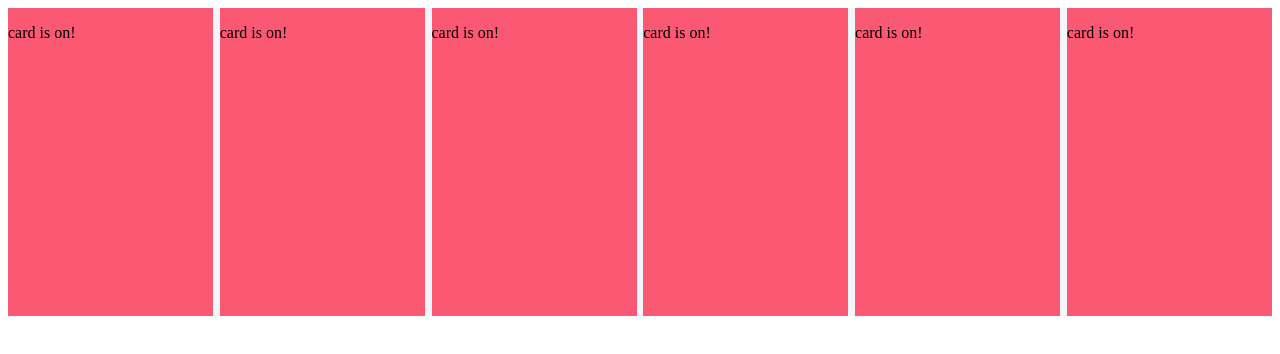
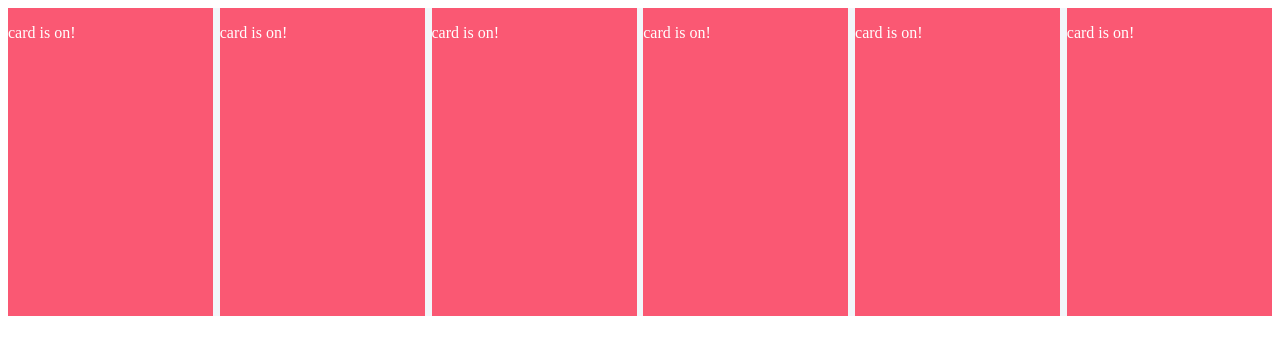
Before and after one commit to shashankx86/grader, an Angular app: page / in a window 1280 px wide. Shown: the top 354 px of the page. Built offline with nearby package versions, Linux system fonts and the light colour scheme.

Commit message:
Add two colours to the global css file which will be used for card text

```diff
--- a/src/app/assignment-card/assignment-card.component.css
+++ b/src/app/assignment-card/assignment-card.component.css
@@ -1,4 +1,5 @@
 .assignment-card{
+    color: var(--card-text-colour-for-dark-bg);
     display: flex;
     flex-direction: column;
     aspect-ratio: 3 / 4.5;
--- a/src/app/assignment-card/assignment-card.component.ts
+++ b/src/app/assignment-card/assignment-card.component.ts
@@ -7,6 +7,7 @@ import { Component } from '@angular/core';
   templateUrl: './assignment-card.component.html',
   styleUrl: './assignment-card.component.css'
 })
+
 export class AssignmentCardComponent {
   // Boolean variables representing different states of the assignment card.
   // Based on these variables, the colour of the card will be determined.
--- a/src/app/assignments-grid/assignments-grid.component.css
+++ b/src/app/assignments-grid/assignments-grid.component.css
@@ -2,5 +2,7 @@
     background-color: var(--page-content-bg-colour);
     display: grid;
     gap: var(--step--4);
+
+    /* More info about repeat() function here -> https://www.sitepoint.com/css-grid-repeat-function/#usingrepeatwithautofitandautofill */
     grid-template-columns: repeat(auto-fill, minmax(calc(var(--step-0) * 11), 1fr));
 }
--- a/src/styles.css
+++ b/src/styles.css
@@ -13,6 +13,9 @@
     --card-not-reviewed-colour: #a4a9ad;
     --card-reviewed-colour: #7ecdce;
     --card-expired-colour: #fa5873;
+
+    --card-text-colour-for-dark-bg: #ffffff;
+    --card-text-colour-for-light-bg: #a4a9ad;
 
     /* Global CSS variables related to the page content */
     --page-content-bg-colour: #f2f6fa;
```
